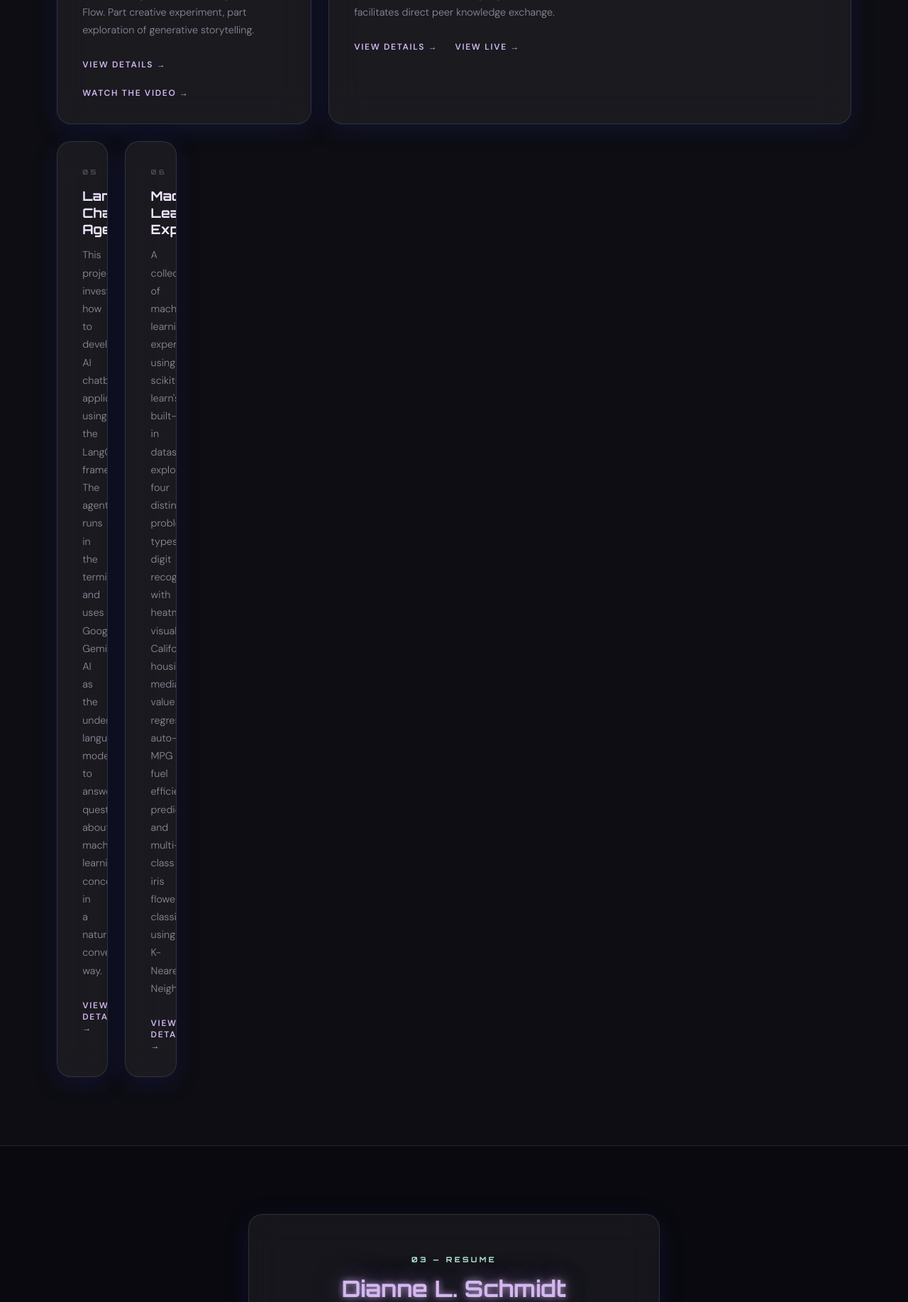
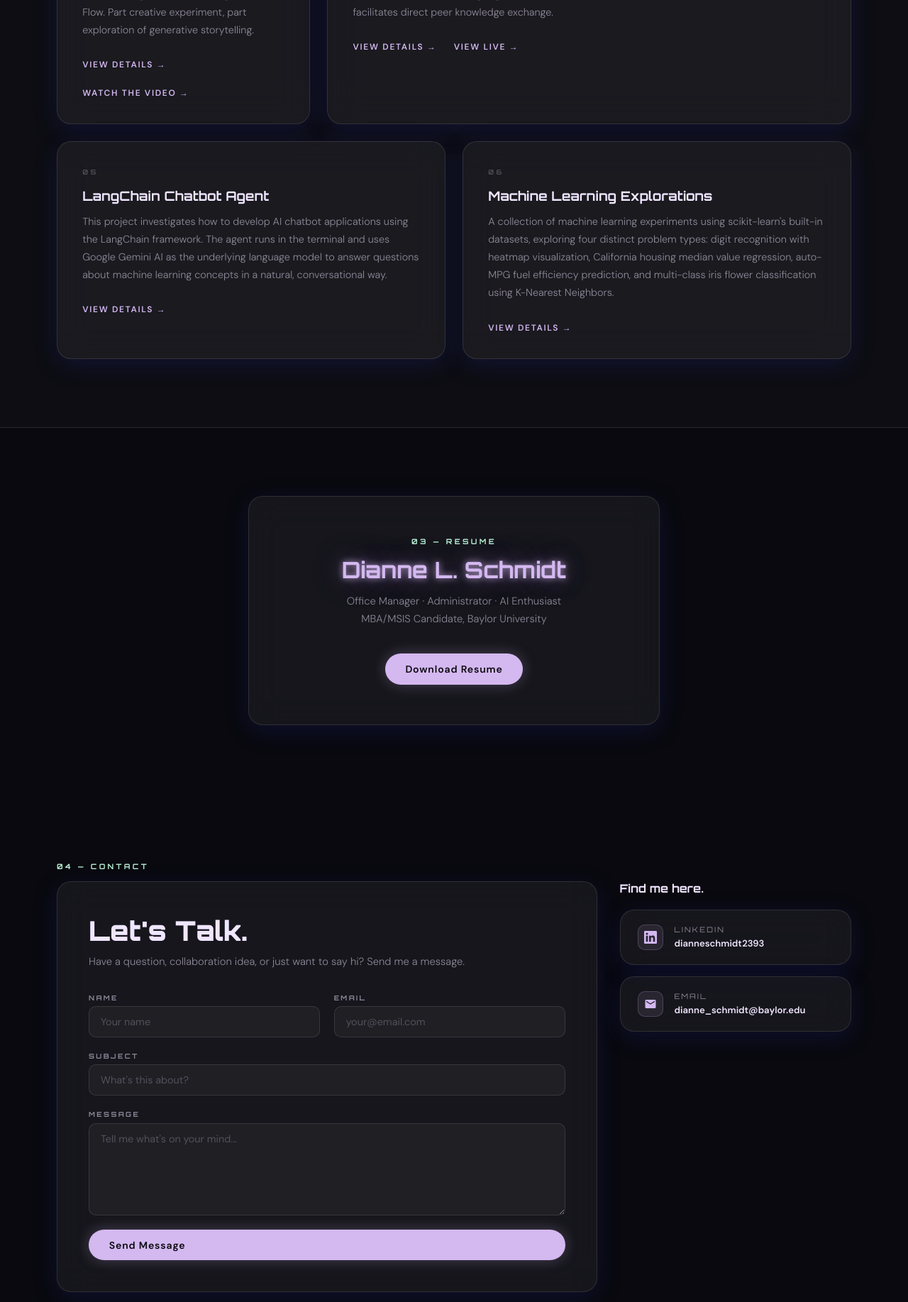
Before and after one commit to diannereye360/portfolio_project, a Django app: page / in a window 1280 px wide. Shown: the part 2772-4607 px from the top of the page at 71% size. Run offline with Django 4.2, Linux system fonts and the light colour scheme; data comes from the database, SQL or seed files in the repository.

Commit message:
fix grid sizing for project cards 5&6

```diff
--- a/main/static/main/css/styles.css
+++ b/main/static/main/css/styles.css
@@ -504,6 +504,8 @@ body::after {
 .project-card:nth-child(2) { grid-column: 7 / 13; }
 .project-card:nth-child(3) { grid-column: 1 / 5; }
 .project-card:nth-child(4) { grid-column: 5 / 13; }
+.project-card:nth-child(5) { grid-column: 1 / 7; }
+.project-card:nth-child(6) { grid-column: 7 / 13; }
 
 .project-card:hover {
   transform: translateY(-7px);
```
